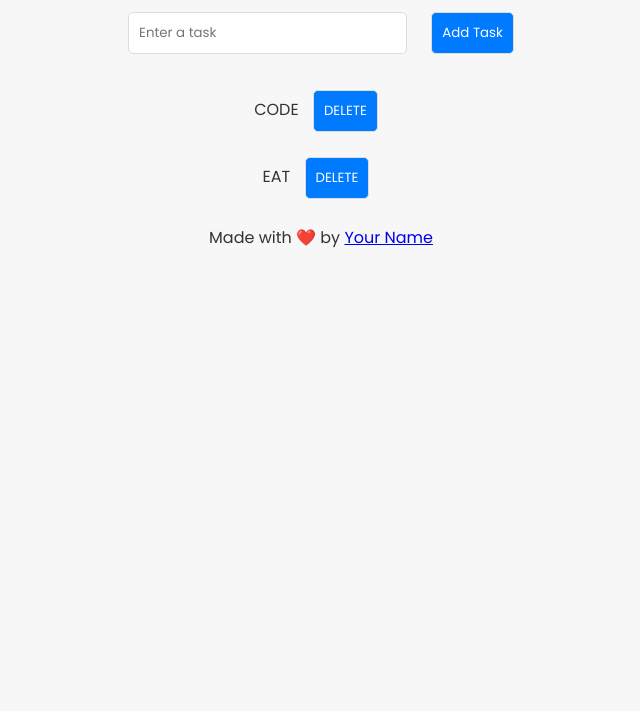
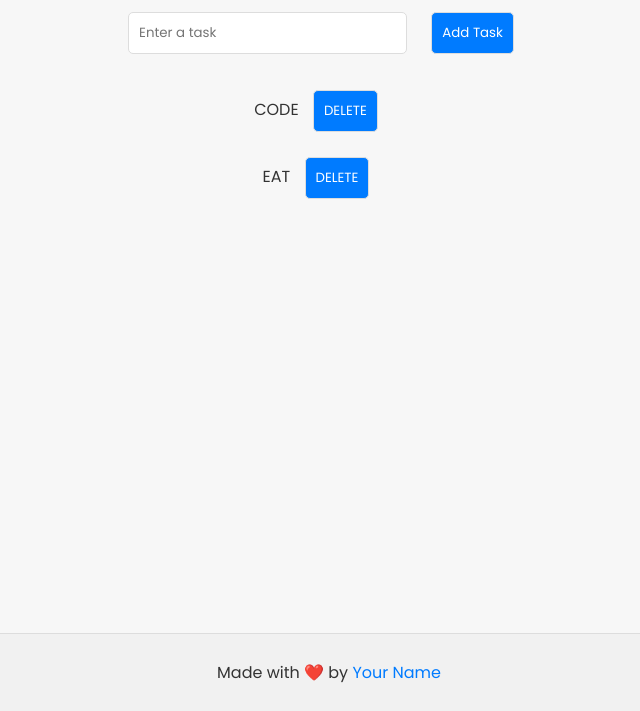
Before and after one commit to maverickprofile/Done-and-Go-App, a plain HTML site: page index.html in a window 1280 px wide. Shown: the part 89-800 px from the top of the page, without its empty margins (319-959 px from the left). Drawn offline with Linux system fonts and the light colour scheme.

Commit message:
Update style.css
added footer styles

```diff
--- a/style.css
+++ b/style.css
@@ -29,3 +29,22 @@ ul {
 li {
     margin: 5px 0;
 }
+/* Footer styles */
+footer {
+    margin-top: 20px;
+    padding: 10px 0;
+    background-color: #f1f1f1;
+    color: #333;
+    position: fixed;
+    width: 100%;
+    bottom: 0;
+    text-align: center;
+    border-top: 1px solid #ddd;
+}
+footer a {
+    color: #007bff;
+    text-decoration: none;
+}
+footer a:hover {
+    text-decoration: underline;
+}
```
